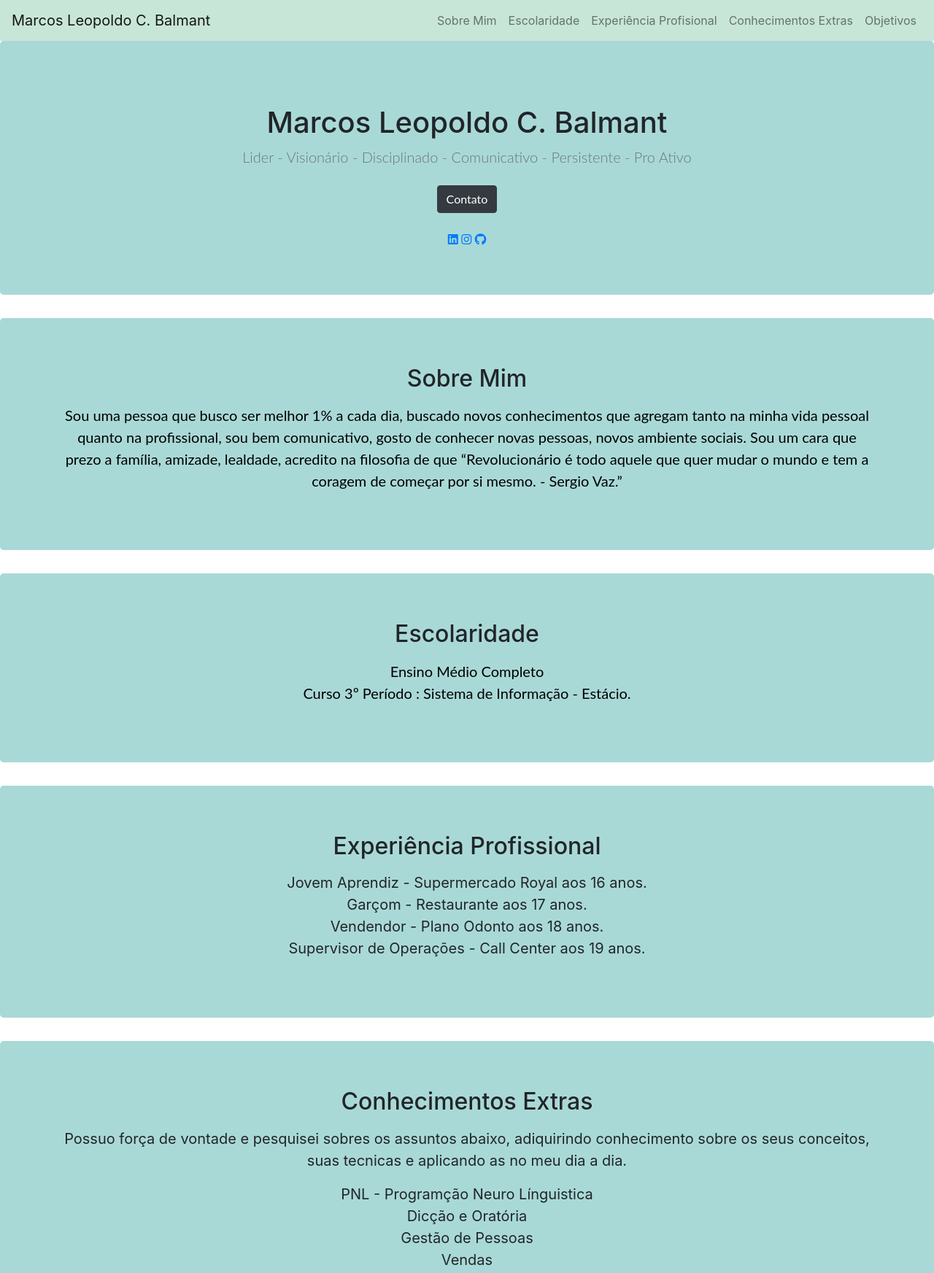
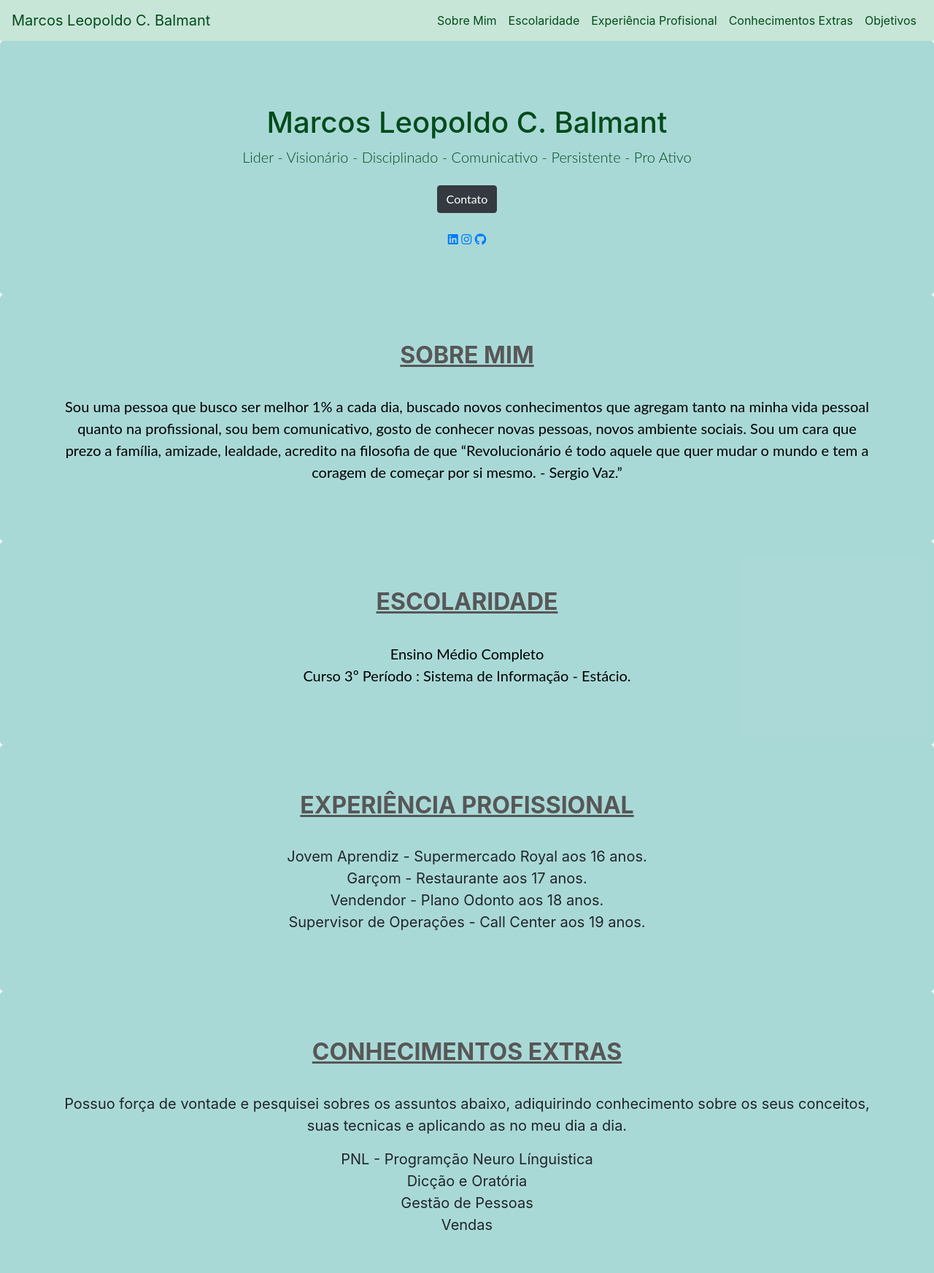
Before and after one commit to marcosbalmant/Portf-lio, a plain HTML site: page index.html in a window 1280 px wide. Shown: the top 1745 px of the page at 73% size. Drawn offline with nearby package versions, Linux system fonts and the light colour scheme.

Commit message:
Adcionado as fontes e cores, e funcinalidades dos botões, projeto completo, já

```diff
--- a/index.html
+++ b/index.html
@@ -36,7 +36,7 @@ p {
     padding-bottom: 20px;
     text-transform: uppercase;
     font-weight: 700;
-    color: white;
+    color: rgb(87, 87, 87);
 }
 .titulosVerdes {
     text-decoration: underline;
@@ -44,13 +44,27 @@ p {
     padding-bottom: 20px;
     text-transform: uppercase;
     font-weight: 700;
-    color: rgb(255, 255, 255);
+    color: rgb(49, 47, 47);
+}
+.textoVerdeEscuro {
+  color:rgb(3, 75, 27) !important;
+}
+.jumbotron {
+  margin-bottom: 0px;
+}
+.textoFooter {
+  margin:0px;
+  padding-top: 10px;
+  padding-bottom: 02px;
+}
+html {
+  scroll-behavior: smooth;
 }
 </style>
 </head>
 <body>
     <nav class="corSecundaria navbar navbar-expand-lg navbar-light ">
-        <a class="navbar-brand" href="#">Marcos Leopoldo C. Balmant</a>
+        <a class="navbar-brand textoVerdeEscuro " href="#">Marcos Leopoldo C. Balmant</a>
         <button class="navbar-toggler" type="button" data-toggle="collapse" data-target="#navbarSupportedContent" aria-controls="navbarSupportedContent" aria-expanded="false" aria-label="Toggle navigation">
           <span class="navbar-toggler-icon"></span>
         </button>
@@ -61,19 +75,19 @@ p {
           </ul>
           <ul class="navbar-nav">
             <li class="nav-item">
-              <a class="nav-link" href="#">Sobre Mim</a>
+              <a class="nav-link textoVerdeEscuro" href="#sobre-mim">Sobre Mim</a>
             </li>
             <li class="nav-item">
-              <a class="nav-link" href="#">Escolaridade</a>
+              <a class="nav-link textoVerdeEscuro" href="#escolaridade">Escolaridade</a>
             </li>
             <li class="nav-item">
-              <a class="nav-link" href="#">Experiência Profisional</a>
+              <a class="nav-link textoVerdeEscuro" href="#experiencia-profissional">Experiência Profisional</a>
             </li>
             <li class="nav-item">
-              <a class="nav-link" href="#">Conhecimentos Extras</a>
+              <a class="nav-link textoVerdeEscuro" href="#conhecimentos-extras">Conhecimentos Extras</a>
             </li>
             <li class="nav-item">
-              <a class="nav-link" href="#">Objetivos</a>
+              <a class="nav-link textoVerdeEscuro" href="#objetivos">Objetivos</a>
             </li>
           </ul>
         </div>
@@ -81,10 +95,10 @@ p {
       <section class="jumbotron text-center corPrimaria">
         <div class="container">
             <img class="foto-perfil" src="img/eu.jpg" alt="">
-          <h1 class="jumbotron-heading">Marcos Leopoldo C. Balmant</h1>
-          <p class="lead text-muted">Lider - Visionário - Disciplinado - Comunicativo - Persistente - Pro Ativo</p>
+          <h1 class="jumbotron-heading textoVerdeEscuro">Marcos Leopoldo C. Balmant</h1>
+          <p class="lead text-muted textoVerdeEscuro">Lider - Visionário - Disciplinado - Comunicativo - Persistente - Pro Ativo</p>
           <p>
-            <a href="#" class="btn btn-dark my-2">Contato</a>
+            <a href="#contato" class="btn btn-dark my-2">Contato</a>
           </p>
           <a href="https://www.linkedin.com/in/marcos-balmant-584305232/"><i class="fab fa-linkedin"></i></a>
           <a href="https://www.instagram.com/m.balmant"><i class="fab fa-instagram"></i></a>
@@ -93,9 +107,9 @@ p {
       </section>
 
     <!-- Sobre Mim -->
-    <section class="jumbotron text-center corPrimaria">
+    <section class="jumbotron text-center corPrimaria" id="sobre-mim">
       <div class="container">
-        <h2 class="jumbotron-heading">Sobre Mim</h2>
+        <h2 class="jumbotron-heading titulosBrancos">Sobre Mim</h2>
         <p class="lead"></p>
         <blockquote class="blockquote text-center">
           <p class="mb-0">Sou uma pessoa que busco ser melhor 1% a cada dia, buscado novos conhecimentos que agregam tanto na minha vida pessoal quanto na profissional, sou bem comunicativo, gosto de conhecer novas pessoas, novos ambiente sociais. Sou um cara que prezo a família, amizade, lealdade, acredito na filosofia de que “Revolucionário é todo aquele que quer mudar o mundo e tem a coragem de começar por si mesmo. - Sergio Vaz.”</p>
@@ -104,9 +118,9 @@ p {
     </section>
 
     <!-- Escolaridade -->
-    <section class="jumbotron text-center corPrimaria">
+    <section class="jumbotron text-center corPrimaria" id="escolaridade">
       <div class="container">
-        <h2 class="jumbotron-heading">Escolaridade</h2>
+        <h2 class="jumbotron-heading titulosBrancos">Escolaridade</h2>
         <p class="lead"></p>
         <blockquote class="blockquote text-center">
           <p class="mb-0">Ensino Médio Completo</p>
@@ -116,9 +130,9 @@ p {
     </section>
 
     <!-- Exp Profissional -->
-    <section class="jumbotron text-center corPrimaria">
+    <section class="jumbotron text-center corPrimaria" id="experiencia-profissional">
       <div class="container">
-        <h2 class="jumbotron-heading">Experiência Profissional</h2>
+        <h2 class="jumbotron-heading titulosBrancos">Experiência Profissional</h2>
         <p class="lead"></p>
         <blockquote class="blockquote">
           <ul class="list-unstyled">
@@ -132,9 +146,9 @@ p {
     </section>
 
     <!-- Conhecimentos Gerais -->
-    <section class="jumbotron text-center corPrimaria">
+    <section class="jumbotron text-center corPrimaria" id="conhecimentos-extras">
       <div class="container">
-        <h2 class="jumbotron-heading">Conhecimentos Extras</h2>
+        <h2 class="jumbotron-heading titulosBrancos">Conhecimentos Extras</h2>
         <p class="lead"></p>
         <blockquote class="blockquote">
           <ul class="list-unstyled">
@@ -153,9 +167,9 @@ p {
     </section>
 
     <!-- Objetivos -->
-    <section class="jumbotron text-center">
+    <section class="jumbotron text-center" id="objetivos">
       <div class="container">
-        <h2 class="jumbotron-heading">Objetivos</h2>
+        <h2 class="jumbotron-heading titulosBrancos">Objetivos</h2>
         <p class="lead"></p>
         <blockquote class="blockquote text-center">
           <p class="mb-0">Os objetivos que eu busco em minha vida é a Liberdade Financeira, prezo também como objetivo sempre melhorar o meu Conhecimento, quando estou dentro de alguma organização, crio o meu objetivo profissional e dedico minha sabedoria e meu tempo para conquistá-lo. Busco empresas que iram agregar em minha Carreira Profissional com Experiência e Conhecimento. "As vezes nem sempre o dinheiro prevalece!" </p>
@@ -164,18 +178,20 @@ p {
     </section>
 
     <!--Contato-->
-    <section class="corPrimaria">
+    <section class="corPrimaria" id="contato">
       <div>
         <div class="container-fluid">
-          <h3 class="text-center">Disponível para Oportunidades.</h3>
-          <h4 class="text-center">m.leopoldobalmant@gmail.com</h4>
+          <h3 style="padding-top:30px" class="text-center">Disponível para Oportunidades.</h3>
+          <a href="mailto:m.leopoldobalmant@gmail.com">
+            <h4 style="padding-bottom: 30px; margin-bottom: 0px;" class="text-center">   m.leopoldobalmant@gmail.com</h4>
+          </a>
         </div>
       </div>
     </section>
 
 
     <!-- Footer -->
-    <footer class="text-center corSecundaria ">
+    <footer class="text-center corSecundaria textoFooter">
       <p>Aguardo o seu contato e Desde já, agradeço!</p>
     </footer>
 </body>
```
